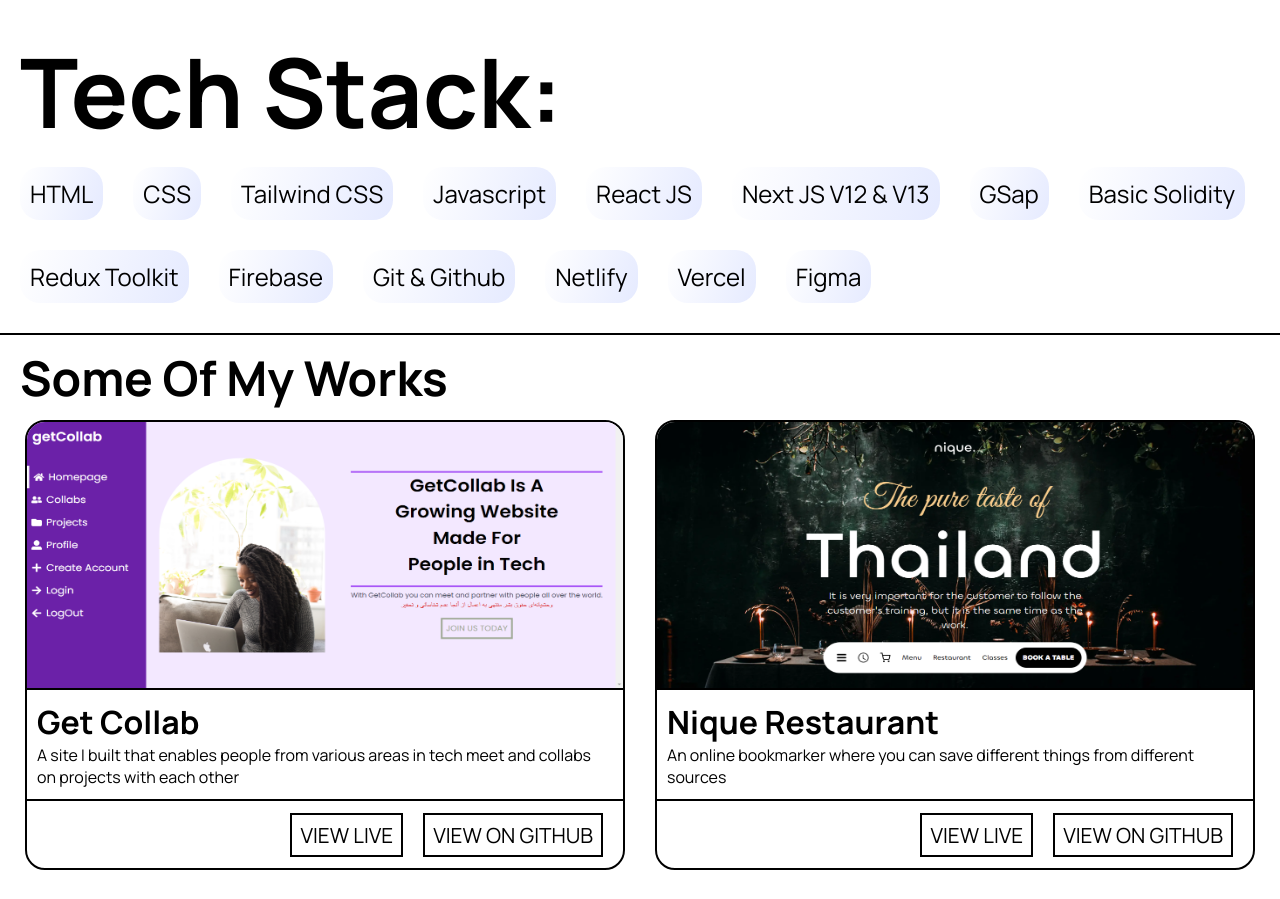
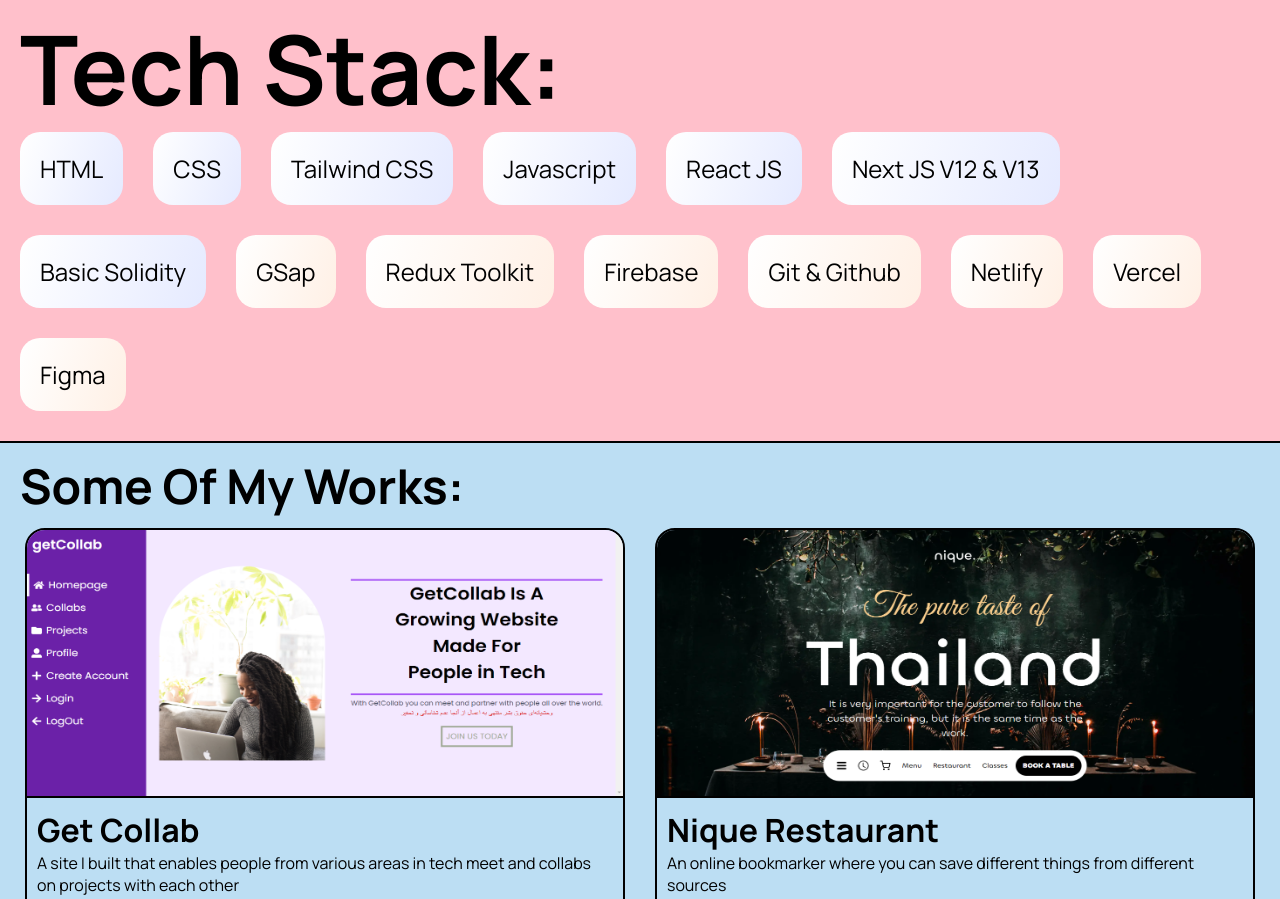
Before and after one commit to Basit46/basit-folio, a plain HTML site: page index.html in a window 1280 px wide. Shown: the part 2340-3239 px from the top of the page. Drawn offline with Linux system fonts and the light colour scheme.

Commit message:
Added changes

```diff
--- a/index.html
+++ b/index.html
@@ -96,19 +96,19 @@
         <li>Javascript</li>
         <li>React JS</li>
         <li>Next JS V12 & V13</li>
-        <li>GSap</li>
         <li>Basic Solidity</li>
-        <li>Redux Toolkit</li>
-        <li>Firebase</li>
-        <li>Git & Github</li>
-        <li>Netlify</li>
-        <li>Vercel</li>
-        <li>Figma</li>
+        <li class="tech">GSap</li>
+        <li class="tech">Redux Toolkit</li>
+        <li class="tech">Firebase</li>
+        <li class="tech">Git & Github</li>
+        <li class="tech">Netlify</li>
+        <li class="tech">Vercel</li>
+        <li class="tech">Figma</li>
       </ul>
     </div>
 
     <div id="projects" class="projects">
-      <h1>Some Of My Works</h1>
+      <h1>Some Of My Works:</h1>
       <div class="grids">
         <div class="grid">
           <div class="img-box">
--- a/style.css
+++ b/style.css
@@ -177,15 +177,16 @@ nav .bar .line {
 .about {
   margin-top: 120vw;
   width: 100vw;
-  background-color: white;
+  background-color: pink;
   padding: 30px 20px;
 }
 .about h1 {
   font-size: 6rem;
   font-weight: bolder;
+  line-height: 0.9;
 }
 .about .list {
-  margin-top: 10px;
+  margin-top: 20px;
   font-size: 1.5rem;
   display: flex;
   flex-wrap: wrap;
@@ -196,15 +197,18 @@ nav .bar .line {
   height: fit-content;
   border-radius: 20px;
   list-style: none;
-  padding: 10px;
+  padding: 20px;
   background-image: linear-gradient(290deg, #e5eaff, #fff);
+}
+.about .list li.tech {
+  background-image: linear-gradient(290deg, #fff0e5, #fff);
 }
 
 /* projects design */
 .projects {
   min-height: 100vh;
   width: 100vw;
-  background-color: white;
+  background-color: rgb(188, 222, 243);
   color: black;
   padding: 10px 20px;
   border-top: 2px solid black;
@@ -346,6 +350,8 @@ nav .bar .line {
   position: relative;
   height: 50vh;
   padding: 10px 60px;
+  background-color: rgb(240, 240, 101);
+  z-index: -3;
 }
 .contact h1 {
   font-size: 5rem;
```
